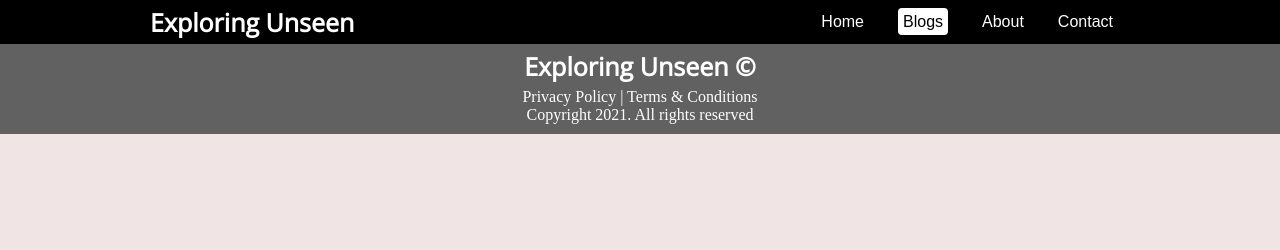
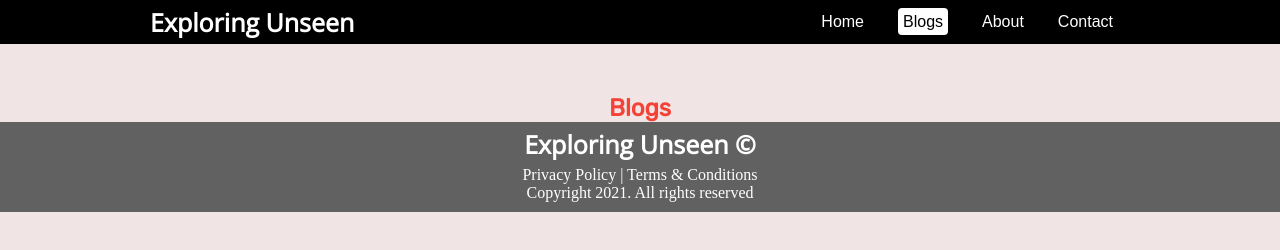
Before and after one commit to itspriyambhattacharya/ExploringUnseen.github.io, a plain HTML site: page blog.html in a window 1280 px wide. Drawn offline with nearby package versions, Linux system fonts and the light colour scheme.

Commit message:
Added Heading

```diff
--- a/blog.html
+++ b/blog.html
@@ -6,6 +6,7 @@
     <meta name="viewport" content="width=device-width, initial-scale=1.0">
     <title>Blogs - Exploring Unseen</title>
     <link rel="stylesheet" href="css/style.css">
+    <link rel="stylesheet" href="css/blog.css">
 </head>
 <body>
     <header>
@@ -23,6 +24,11 @@
             </ul>
         </nav>
     </header>
+    <main class="m150pxlr">
+        <div class="blogheading">
+            <h2>Blogs</h2>
+        </div>
+    </main>
     <footer>
         <div class="logo">
             <a href="index.html">
```
